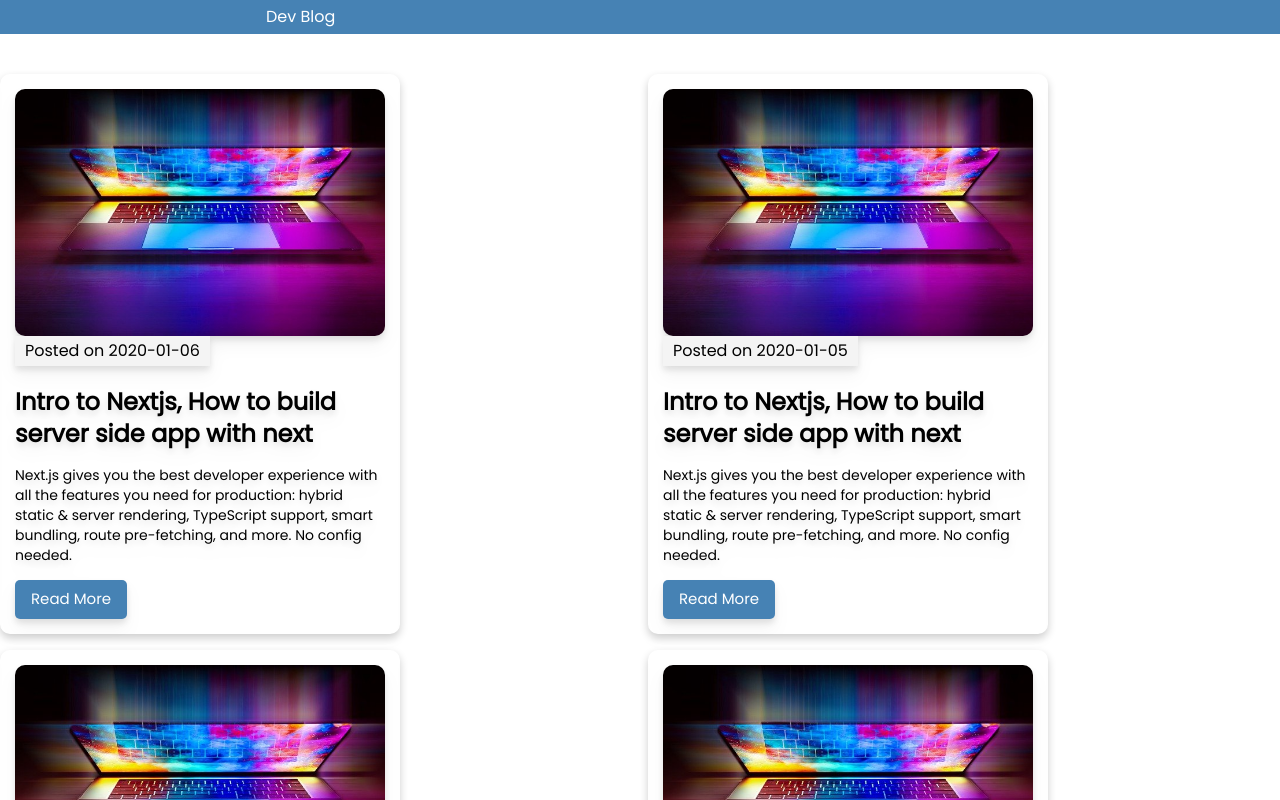
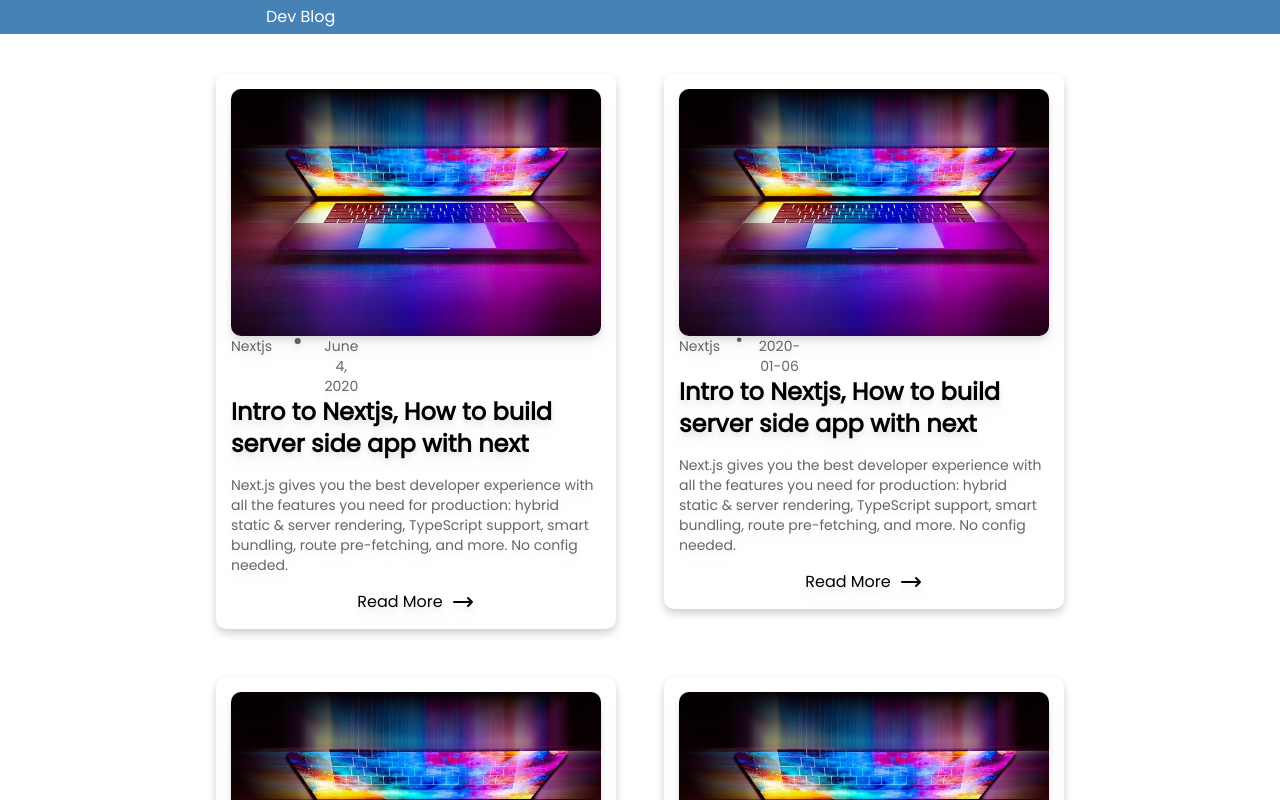
Before and after one commit to ghulamyazdani/CommunityVerse, a Next.js app: page / in a window 1280 px wide. Shown: the top 800 px of the page. Built offline with nearby package versions, Linux system fonts and the light colour scheme.

Commit message:
more styling!

```diff
--- a/components/Post.tsx
+++ b/components/Post.tsx
@@ -6,14 +6,50 @@ import Link from "next/link";
 
 export default function Post({ post }: postprop) {
   return (
-    <div className="card drop-shadow-lg cursor-pointer flex flex-col align-middle">
+    <div className="card  drop-shadow-lg flex flex-col align-middle">
       <img src={post.frontmatter.cover_image} alt={post.frontmatter.title} />
-      <div className="post-date">Posted on {post.frontmatter.date}</div>
-      <h3 className="font-bold text-2xl">{post.frontmatter.title}</h3>
-      <p className="text-sm align-middle">{post.frontmatter.excerpt}</p>
-      <Link href={`/blog/${post.slug}`}>
-        <div className="btn">Read More</div>
-      </Link>
+      <div className="date-align text-center">
+        <div className="post-date flex flex-row text-sm opacity-60">
+          {post.frontmatter.tag}
+          <svg xmlns="http://www.w3.org/2000/svg" viewBox="0 0 1000 200">
+            <circle
+              r="60"
+              cy="97"
+              cx="497"
+              // eslint-disable-next-line react/no-unknown-property
+              stroke-width="2"
+              stroke="#E4AF4C"
+              fill="black"
+            />
+          </svg>
+          {post.frontmatter.date}
+        </div>
+      </div>
+      <h3 className="font-semibold text-2xl">{post.frontmatter.title}</h3>
+      <p className="text-sm align-middle opacity-60">
+        {post.frontmatter.excerpt}
+      </p>
+      <div className="read-align">
+        <Link href={`/blog/${post.slug}`}>
+          <div className="read-b  tn flex flex-row gap-2 cursor-pointer">
+            Read More
+            <svg
+              xmlns="http://www.w3.org/2000/svg"
+              className="h-6 w-6"
+              fill="none"
+              viewBox="0 0 24 24"
+              stroke="currentColor"
+            >
+              <path
+                strokeLinecap="round"
+                strokeLinejoin="round"
+                strokeWidth={2}
+                d="M17 8l4 4m0 0l-4 4m4-4H3"
+              />
+            </svg>
+          </div>
+        </Link>
+      </div>
     </div>
   );
 }
--- a/pages/blog/[slug].tsx
+++ b/pages/blog/[slug].tsx
@@ -17,8 +17,9 @@ export default function Postpage({
       <Link href="/">
         <div className="btn btn-back">Go Back</div>
       </Link>
-      <div className="card card-page">
-        <h1 className="post-title">{title}</h1>
+
+      <div className="card-page">
+        <h1 className="post-title text-3xl align-middle ">{title}</h1>
         <div className="post-date">Posted on {date}</div>
         <img src={cover_image} alt="" />
         <div className="post-body">
--- a/posts/fifth.md
+++ b/posts/fifth.md
@@ -1,12 +1,13 @@
 ---
 title: "Intro to Nextjs, How to build
 server side app with next"
-date: "2020-01-05"
+date: "June 4, 2020"
 excerpt: "Next.js gives you the best developer experience
 with all the features you need for production:
  hybrid static & server rendering, TypeScript
 support, smart bundling, route pre-fetching,
 and more. No config needed."
+tag: "Nextjs"
 cover_image: "/images/laptop.jpg"
 ---
 
--- a/posts/first.md
+++ b/posts/first.md
@@ -7,5 +7,6 @@ with all the features you need for production:
  hybrid static & server rendering, TypeScript
 support, smart bundling, route pre-fetching,
 and more. No config needed."
+tag: "Nextjs"
 cover_image: "/images/laptop.jpg"
 ---
--- a/posts/fourth.md
+++ b/posts/fourth.md
@@ -7,6 +7,7 @@ with all the features you need for production:
  hybrid static & server rendering, TypeScript
 support, smart bundling, route pre-fetching,
 and more. No config needed."
+tag: "Nextjs"
 cover_image: "/images/laptop.jpg"
 ---
 
--- a/posts/second.md
+++ b/posts/second.md
@@ -7,6 +7,7 @@ with all the features you need for production:
  hybrid static & server rendering, TypeScript
 support, smart bundling, route pre-fetching,
 and more. No config needed."
+tag: "Nextjs"
 cover_image: "/images/laptop.jpg"
 ---
 
--- a/posts/sixth.md
+++ b/posts/sixth.md
@@ -7,6 +7,7 @@ with all the features you need for production:
  hybrid static & server rendering, TypeScript
 support, smart bundling, route pre-fetching,
 and more. No config needed."
+tag: "Nextjs"
 cover_image: "/images/laptop.jpg"
 ---
 
--- a/posts/third.md
+++ b/posts/third.md
@@ -7,6 +7,7 @@ with all the features you need for production:
  hybrid static & server rendering, TypeScript
 support, smart bundling, route pre-fetching,
 and more. No config needed."
+tag: "Nextjs"
 cover_image: "/images/laptop.jpg"
 ---
 
--- a/styles/globals.scss
+++ b/styles/globals.scss
@@ -74,10 +74,14 @@ header a {
 }
 
 .posts {
-  display: grid;
-  grid-template-columns: repeat(2, 1fr);
-  gap: 1rem;
+  display: flex;
+  /* grid-template-columns: repeat(2, 1fr); */
+  gap: 3rem;
   margin-top: 30px;
+  flex-direction: row;
+  flex-wrap: wrap;
+  /* padding: 3rem; */
+  justify-content: center;
 }
 
 .card {
@@ -86,6 +90,11 @@ header a {
   width: 25rem;
   border-radius: 10px;
   box-shadow: 0 4px 8px 0 rgba(0, 0, 0, 0.2);
+  .read-align {
+    text-align: center;
+    width: fit-content;
+    margin: auto;
+  }
 }
 
 .card-page {
@@ -97,9 +106,6 @@ header a {
 }
 
 .post-date {
-  background: #f4f4f4;
-  margin-bottom: 20px;
-  padding: 3px 10px;
 }
 
 .post-body ul,
--- a/types/interface.ts
+++ b/types/interface.ts
@@ -2,6 +2,7 @@ type front = {
   title: string;
   date: Date;
   excerpt: string;
+  tag: string;
   cover_image: string;
 };
 
```
